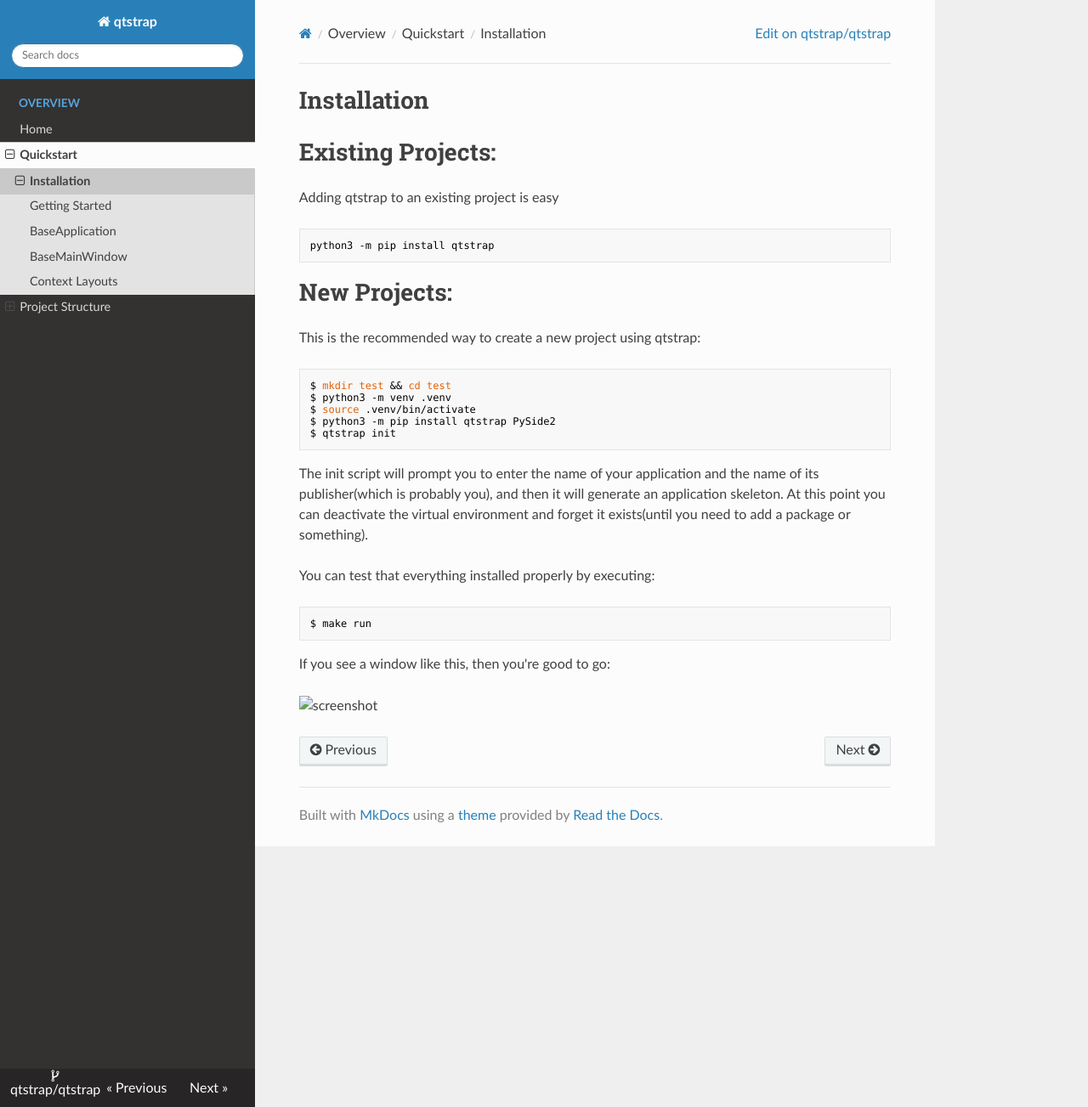
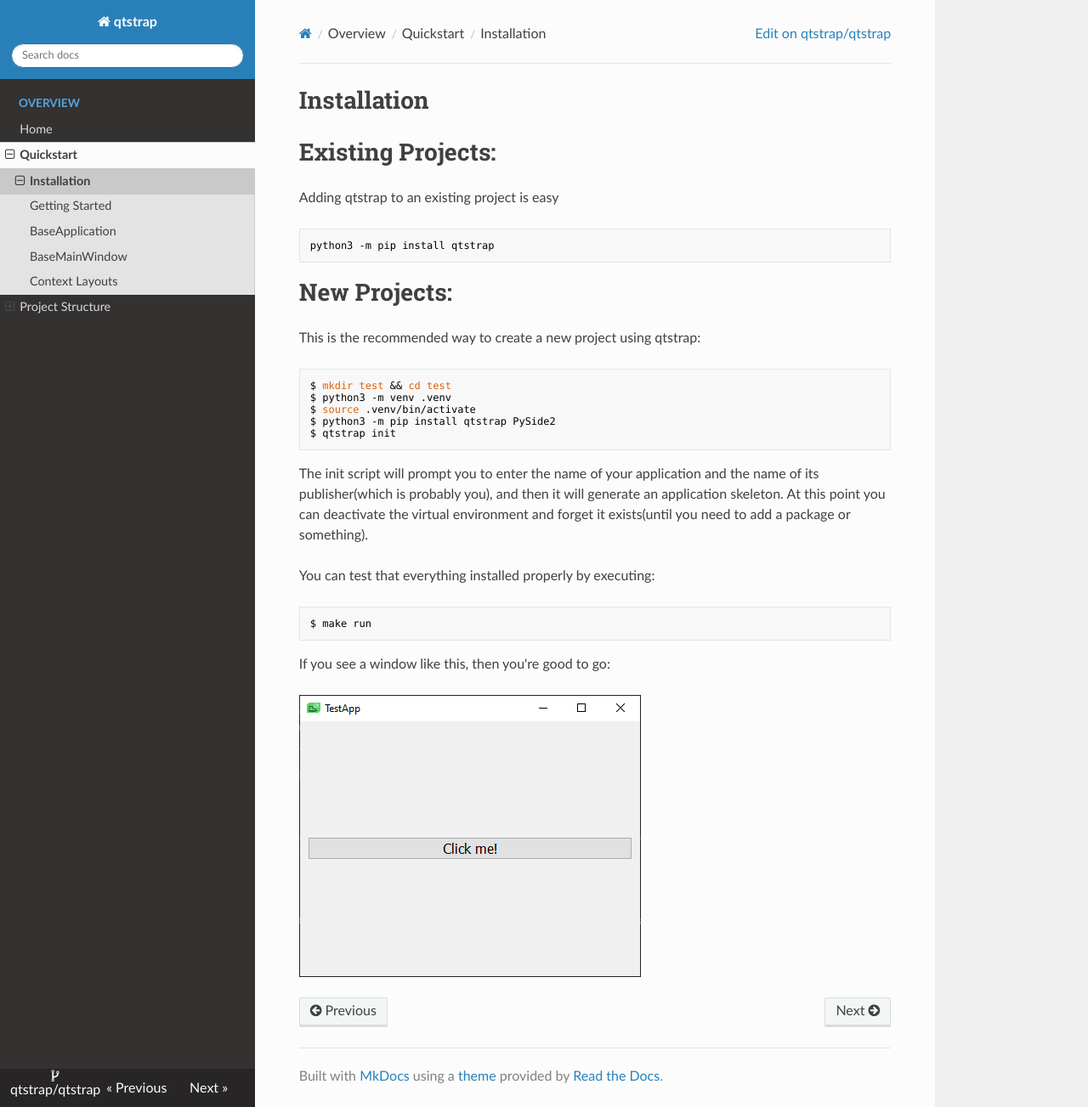
Before and after one commit to qtstrap/qtstrap, an MkDocs documentation site: the page built from docs/quickstart/installation.md, in a window 1280 px wide and 1303 px high. Shown: the whole window at 85% size. Built offline with MkDocs 1.6.1, drawn with Linux system fonts in a browser that asks for light colours; nearby versions of some CDN libraries.

Commit message:
Fixed screenshot link

````diff
--- a/docs/quickstart/installation.md
+++ b/docs/quickstart/installation.md
@@ -26,4 +26,4 @@ $ make run
 ```
 If you see a window like this, then you're good to go:
 
-![screenshot](screenshot1.png)
+![screenshot](../screenshot1.png)
````
